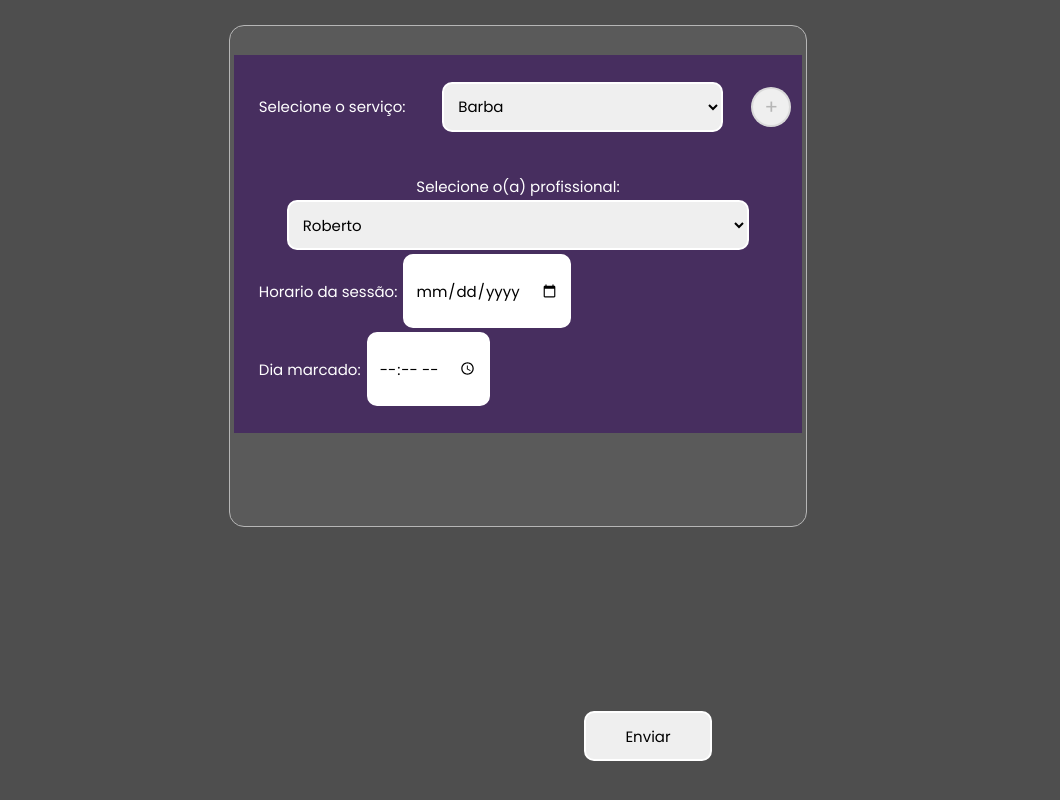
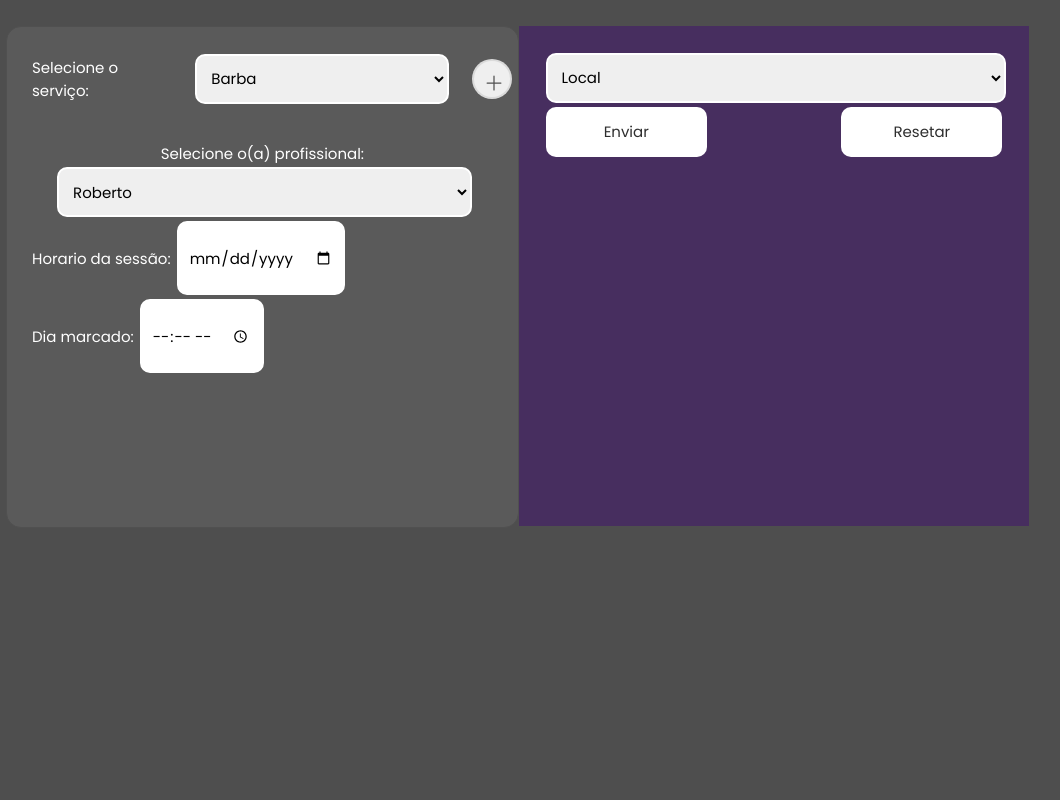
Before and after one commit to Secretaria-Gestao/TCC-ETEC, a Flask app: page /agendamento in a window 1280 px wide. Shown: the whole page, without its empty margins (122-1182 px from the left). Run offline with Flask 3, Linux system fonts and the light colour scheme.

Commit message:
Atualizando a parte de agendamento
Co-Authored-By: marcelamoraesrp <230621478+marcelamoraesrp@users.noreply.github.com>

```diff
--- a/site/static/css/agentamento.css
+++ b/site/static/css/agentamento.css
@@ -7,7 +7,7 @@ body{
     color: var(--font-color);
 }
 
-input, .enviar, select{
+input, button, select{
     border-radius: 10px;
     border: 2px solid var(--border-color);
     padding: 10px;
@@ -31,6 +31,10 @@ input, .enviar, select{
     gap: 1em;
 }
 
+select{
+    width: 100%;
+}
+
 .servico_adicionado{
     justify-content: center;
     display: grid;
@@ -42,11 +46,15 @@ input, .enviar, select{
     align-self: center;
 }
 
-.enviar{
-    position: absolute;
-    left: 55vw;
-    bottom: 4.6vh;
-    width: 10%;
+.div_btn{
+    width: 100%;
+    display: flex;
+    justify-content: space-between;
+}
+
+.enviar, .resetar{
+    width: 35%;
+    justify-self: center;
 }
 
 .profissional_selecionado{
@@ -58,23 +66,28 @@ input, .enviar, select{
 }
 
 main{
-    width: 45vw;
-    max-width: 900px;
+    display: grid;
+    grid-template-columns: 1fr 1fr;
+    width: 80vw;
     height: max-content;
     min-height: 500px;
-    margin: 25px 0 0 0;
-    justify-self: center;
+    margin: 2% auto 5%;
+}
+
+.card_1{
+    width: 90%;
+    height: 90%;
+    padding: 25px;
+    margin: auto;
     background: var(--background-transparent);
     border-radius: 15px;
     border: 1px solid var(--border-transparent);
 }
-
-form{
+.card_2{
     width: 90%;
     height: 90%;
     padding: 25px;
-    margin: 5% auto 5%;
-    margin-top: 5%;
+    margin: auto;
     background-color: rgb(71, 46, 95);
 }
 
--- a/site/static/css/global.css
+++ b/site/static/css/global.css
@@ -3,11 +3,11 @@
     --background-gradient-color-dark: #2e2e2e;
     --background-transparent:#88888834;
     --background-color-error: #8a8a8a;
-    --font-color-error: #ffd5df;
+    --font-color-error: #a0a0a0;
     --font-color: var(--background-button);
     --font-color-transparent: var(--background-gradient-color-dark);
     --border-color: var(--background-button);
-    --border-transparent: #b6b6b6;
+    --border-transparent: #505050;
     --background-button: #ffffff;
 }
 
--- a/site/static/js/agendamento.js
+++ b/site/static/js/agendamento.js
@@ -8,14 +8,18 @@ function add_servico() {
 
     novo_servico.innerHTML =
         `<label for="servico">Selecione outro serviço:</label>
-        <select name="servico">
+        <select name="servico" class="servico">
             <option value="Barba">Barba</option>
             <option value="Cabelo">Cabelo</option>
             <option value="Hidratação capilar">Hidratação capilar</option>
             <option value="Coloração">Coloração</option>
             <option value="Manicure">Manicure</option>
         </select>
-        <button type="button" class="btn_servico" onclick="remover_servico(this)">—</button>`;
+        <button type="button" class="btn_servico" onclick="remover_servico(this)">
+            <svg xmlns="http://www.w3.org/2000/svg" width="20" height="20" fill="currentColor" class="bi bi-trash3" viewBox="0 0 16 16">
+                <path d="M6.5 1h3a.5.5 0 0 1 .5.5v1H6v-1a.5.5 0 0 1 .5-.5M11 2.5v-1A1.5 1.5 0 0 0 9.5 0h-3A1.5 1.5 0 0 0 5 1.5v1H1.5a.5.5 0 0 0 0 1h.538l.853 10.66A2 2 0 0 0 4.885 16h6.23a2 2 0 0 0 1.994-1.84l.853-10.66h.538a.5.5 0 0 0 0-1zm1.958 1-.846 10.58a1 1 0 0 1-.997.92h-6.23a1 1 0 0 1-.997-.92L3.042 3.5zm-7.487 1a.5.5 0 0 1 .528.47l.5 8.5a.5.5 0 0 1-.998.06L5 5.03a.5.5 0 0 1 .47-.53Zm5.058 0a.5.5 0 0 1 .47.53l-.5 8.5a.5.5 0 1 1-.998-.06l.5-8.5a.5.5 0 0 1 .528-.47M8 4.5a.5.5 0 0 1 .5.5v8.5a.5.5 0 0 1-1 0V5a.5.5 0 0 1 .5-.5"/>
+            </svg>
+        </button>`;
 
     serv_add_list.appendChild(novo_servico);
 }
@@ -26,22 +30,32 @@ function remover_servico(btn_remover_serv) {
     servico.remove();
 }
 
-const btn_enviar = document.getElementById('btn-enviar');
-
 const form = {
-    servico: () => document.querySelectorAll('servico'),
-    btn_enviar: () => document.getElementById('btn-enviar')
-    // profissional:
-    // data:
+    servico: () => document.querySelectorAll('.servico'),
+    btn_enviar: () => document.getElementById('btn-enviar'),
+    profissional: () => document.getElementsByName('profissional'),
+    data: () => document.getElementsByName('data'),
+    horario: () => document.getElementsByName('horario')
 }
 
 btn_enviar.addEventListener('click', () => {
+    let listaServicos = [];
+
+    form.servico().forEach((elemento) => {
+        listaServicos.push(elemento.value);
+    })
+
+    listaServicos = JSON.stringify(listaServicos);
+
+    console.log(listaServicos);
+
     fetch('/agendando', {
         headers: {
             'Content-Type': 'Application/json'
         },
         body: {
-            'info':
+            servicos: listaServicos,
+
         }
     })
 })
--- a/site/templates/agendamento.html
+++ b/site/templates/agendamento.html
@@ -11,21 +11,26 @@
   </head>
 
   <body>
+    <form onsubmit="return false">
 
         <main>
-        <form method="post" action="/fim">
+            <div class="card_1">
 
                 <div class="lista_servicos" id="lista_servicos">
                     <div class="servico_adicionado">
                         <label for="servico">Selecione o serviço:</label>
-                    <select name="servico">
+                        <select name="servico" class="servico">
                             <option value="Barba">Barba</option>
                             <option value="Cabelo">Cabelo</option>
                             <option value="Hidratação capilar">Hidratação capilar</option>
                             <option value="Coloração">Coloração</option>
                             <option value="Manicure">manicure</option>
                         </select>
-                    <button type="button" class="btn_servico" id="btn_add_servico" onclick="add_servico()">+</button>
+                        <button type="button" class="btn_servico" id="btn_add_servico" onclick="add_servico()">
+                            <svg xmlns="http://www.w3.org/2000/svg" width="20" height="20" fill="currentColor" class="bi bi-plus-lg" viewBox="0 0 16 16">
+                                <path fill-rule="evenodd" d="M8 2a.5.5 0 0 1 .5.5v5h5a.5.5 0 0 1 0 1h-5v5a.5.5 0 0 1-1 0v-5h-5a.5.5 0 0 1 0-1h5v-5A.5.5 0 0 1 8 2"/>
+                            </svg>
+                        </button>
                     </div>
                 </div>
 
@@ -47,9 +52,26 @@
                     <label>Dia marcado:</label>
                     <input type="time" name="horario" />
                 </div>
+            </div>
 
-            <button id="btn-enviar" type="submit" class="enviar"> Enviar </button>
+            <div class="card_2">
+                <div>
+                        <select name="local" class="local">
+                            <option value="">Local</option>
+                            <option value="Local_Souza">Local_Souza</option>
+                            <option value="Seu Jorge">Seu Jorge</option>
+                            <option value="Unhas Cleide">Unhas Cleide</option>
+                            <option value="Rua dos Bobos">Rua dos Bobos</option>
+                            <option value="Casa Engraçada">Casa Engraçada</option>
+                        </select>
+                </div>
+
+                <div class="div_btn">
+                    <button id="btn-enviar" type="submit" class="enviar solid"> Enviar </button>
+                    <button id="btn-resetar" type="reset" class="resetar solid"> Resetar </button>
+                </div>
+            </div>
+        </main>
     </form>
-    </main>
   </body>
 </html>
```
Lines whose indentation alone changed are shown as unchanged.
